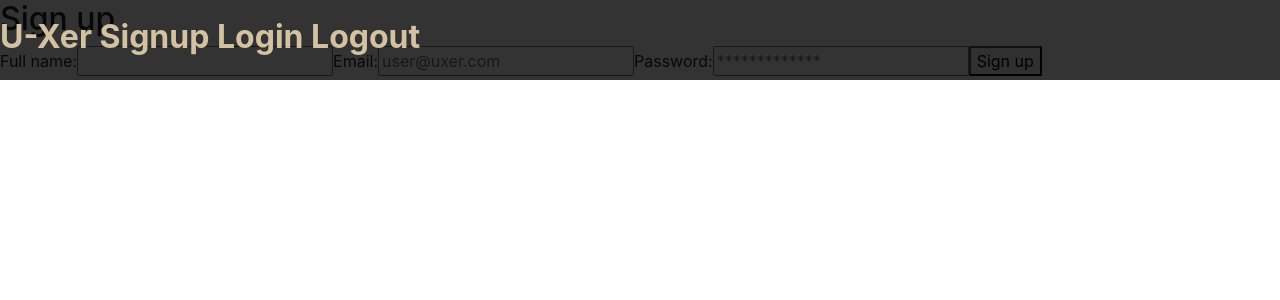
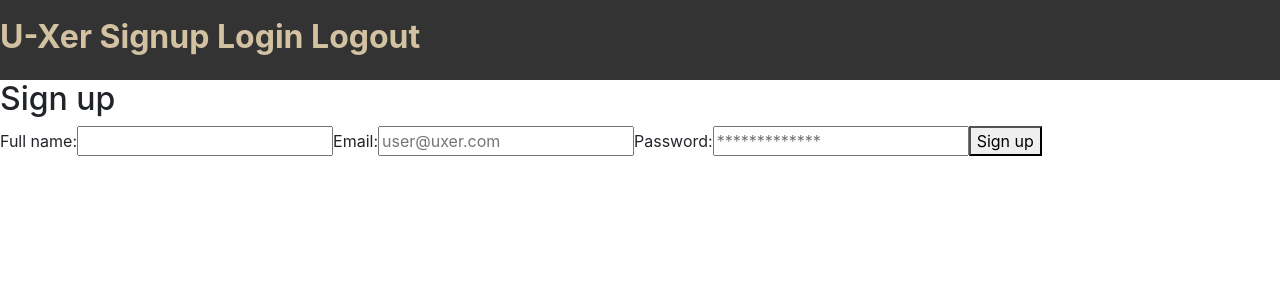
Before and after one commit to anabelpdv/project-3-react, a React (Create React App) app in the folder client/: page /signup-page in a window 1280 px wide. Shown: the top 300 px of the page. Built offline with nearby package versions, Linux system fonts and the light colour scheme; no server answers.

Commit message:
Add logout to navbar nad remove logout component

```diff
--- a/client/src/App.css
+++ b/client/src/App.css
@@ -37,7 +37,6 @@
   font-size:2em ;
   text-decoration:none;
   color:#D2C2A2;
-  /* color:#F09A9E; */
   font-weight:700;
 
 }
@@ -49,6 +48,17 @@
   position:absolute;
   z-index:1000;
   top:250px;
-right:10px;
+  right:10px;
   padding:20px;
 }
+
+.login-page{
+  padding-top:80px;
+}
+.signup-page{
+  padding-top:80px;
+}
+
+.btn-logout {
+  cursor:pointer;
+}
--- a/client/src/App.js
+++ b/client/src/App.js
@@ -5,7 +5,6 @@ import { Switch, Route, NavLink } from "react-router-dom";
 import Signup from "./components/user-pages/Signup";
 import Home from "./components/Home";
 import Login from "./components/user-pages/Login";
-import Logout from "./components/user-pages/Logout";
 import Map from "./components/map-components/Map";
 
 
@@ -32,6 +31,20 @@ class App extends React.Component{
         })
   }
 
+  logout=()=>{
+    axios.delete('http://localhost:5000/api/logout',{})
+          .then(response=>{
+            console.log(response.data)
+            this.setState({
+              currentUser:null,
+            })
+
+          })
+          .catch(err=>{
+            console.log(err);
+          })
+  }
+
 
 
   syncCurrentUSer(user){
@@ -46,7 +59,10 @@ class App extends React.Component{
             <NavLink className="navbar-link" to="/">U-Xer</NavLink>
             <NavLink className="navbar-link" to="/signup-page"> Signup </NavLink>
             <NavLink className="navbar-link" to="/login"> Login </NavLink>
-            <NavLink className="navbar-link" to="/logout"> Logout </NavLink>
+            <span    className="navbar-link btn-logout"  onClick={this.logout}>Logout</span>
+
+
+
           </nav>
         </header>
         <Switch>
@@ -58,11 +74,6 @@ class App extends React.Component{
                 />
             }/>
             <Route exact path="/login" render={ ()=> <Login onUserChange = { userDoc => this.syncCurrentUSer(userDoc) }  /> }   />
-            <Route exact path="/logout" render={ () =>
-                <Logout
-                currentUser = { this.state.currentUser }
-                onUserChange = { userDoc => this.syncCurrentUSer(userDoc) }
-                /> }/>
         </Switch>
       </div>
     );
--- a/client/src/components/location-components/AddLocation.js
+++ b/client/src/components/location-components/AddLocation.js
@@ -51,7 +51,12 @@ export default class AddLocation extends React.Component {
               </div>
               <div id="collapseTwo" className="collapse" aria-labelledby="headingTwo" data-parent="#accordionExample">
                 <div className="card-body">
-                  Anim pariatur cliche reprehenderit, enim eiusmod high life accusamus terry richardson ad squid.
+                  <div>
+                    <img src="" alt=""/>
+                    <input type="file"/>
+                    <button></button>
+                  </div>
+
                 </div>
               </div>
             </div>
--- a/client/src/components/user-pages/Login.js
+++ b/client/src/components/user-pages/Login.js
@@ -28,9 +28,6 @@ export default class Login extends React.Component {
             })
             .catch(err=>{
               console.log(err)
-              // if(err.response.data){
-              //   return this.setState({ messsage: err.response.data.message })
-              // }
             });
     }
 
@@ -39,7 +36,7 @@ export default class Login extends React.Component {
       const { fullName, email, password } = this.state;
 
       return (
-        <section>
+        <section className="login-page">
           <h2>Log in</h2>
           <form onSubmit={this.handleSubmit}>
             <label>Email:</label>
--- a/client/src/components/user-pages/Logout.js
+++ /dev/null
@@ -1,25 +0,0 @@
-import React, { Component } from 'react'
-import axios from 'axios'
-
-export default class Logout extends Component {
-
-logout=()=>{
-  axios.delete('http://localhost:5000/api/logout',this.props.currentUser)
-        .then(response=>{
-          console.log(response.data)
-
-          const { userDoc } = response.data;
-          this.props.onUserChange(userDoc);
-        })
-        .catch(err=>{
-          console.log(err);
-        })
-}
-  render() {
-    return (
-      <div>
-        <button onClick={this.logout}>Logout</button>
-      </div>
-    )
-  }
-}
--- a/client/src/components/user-pages/Signup.js
+++ b/client/src/components/user-pages/Signup.js
@@ -45,7 +45,7 @@ export default class Signup extends React.Component {
       )
     }
     return (
-        <section>
+        <section className="signup-page">
           <h2>Sign up</h2>
             <form onSubmit={this.handleSubmit}>
             <label>Full name:</label>
```
